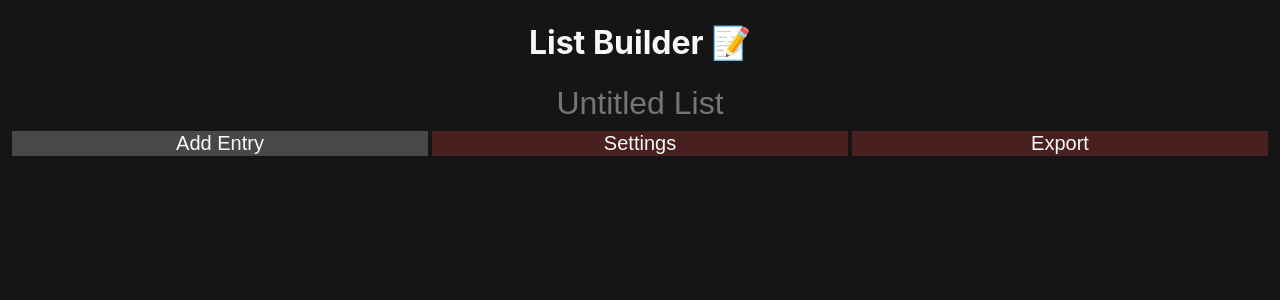
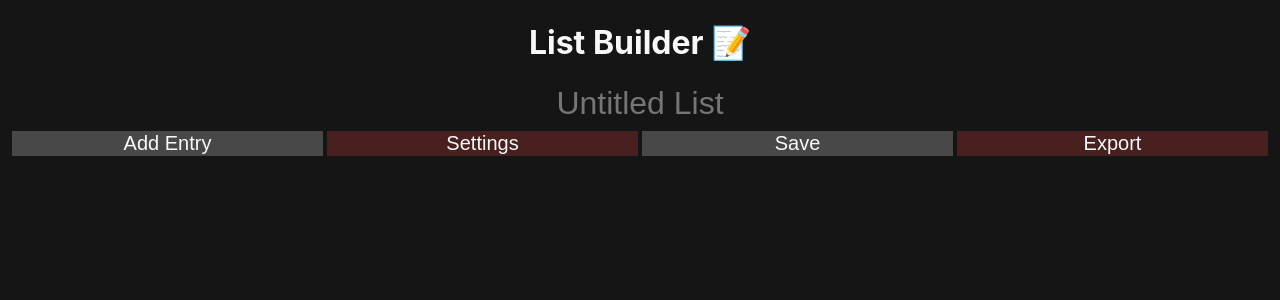
Before and after one commit to c1m50c/bucket-list, a React (Create React App) app: page / in a window 1280 px wide. Shown: the top 300 px of the page. Built offline with nearby package versions, Linux system fonts and the light colour scheme.

Commit message:
Work on persistence within `List`

```diff
--- a/src/components/List/index.tsx
+++ b/src/components/List/index.tsx
@@ -1,10 +1,35 @@
-import { useState } from "react";
+import { MutableRefObject, useRef, useState } from "react";
+import { Entry, save_list as save_list_to_ls } from "../../persistence";
 import ListEntry from "../ListEntry";
 import "./index.css";
 
 
+/**
+ * Helper function that adds a new `ListEntry` to the `List` hook, parameters derived from the `useState` method.
+*/
 const add_entry = (items: JSX.Element[], set_method: React.Dispatch<React.SetStateAction<JSX.Element[]>>) => {
     set_method(items.concat([<ListEntry completed={false} />]));
+}
+
+
+/**
+ * Helper function saving the `List` hook to `localStorage`.
+*/
+const save_list = (name: string | undefined, contents: JSX.Element[]) => {
+    if (!name) { return; }
+
+    let arr: Array<Entry> = new Array;
+    contents.forEach((value: JSX.Element, _idx, _arr) => {
+        // TODO: Retrieve inner-scope variables of `value` for interface construction.
+        let entry: Entry = {
+            name: "",
+            completed: false,
+        };
+
+        if (entry.name.trim()) { arr.push(entry); }
+    });
+
+    // save_list_to_ls(name, arr);
 }
 
 
@@ -12,15 +37,17 @@ const add_entry = (items: JSX.Element[], set_method: React.Dispatch<React.SetSta
  * Used to store list elements to represent a `List`.
  */
 function List() {
+    const name_input: MutableRefObject<HTMLInputElement | null> = useRef(null);
     const [contents, set_contents] = useState<JSX.Element[]>([  ]);
 
     return (
         <div className="List">
-            <input type="text" placeholder="Untitled List" className="Name" />
-            <li>{contents}</li>
+            <input type="text" placeholder="Untitled List" className="Name" ref={name_input} />
+            <li className="Entries">{contents}</li>
             <div className="Utility">
                 <button className="AddEntry" onClick={() => add_entry(contents, set_contents)}>Add Entry</button>
                 <button className="Settings" disabled={true}>Settings</button>
+                <button className="Save" onClick={() => save_list(name_input.current?.value, contents)}>Save</button>
                 <button className="Export" disabled={true}>Export</button>
             </div>
         </div>
```
